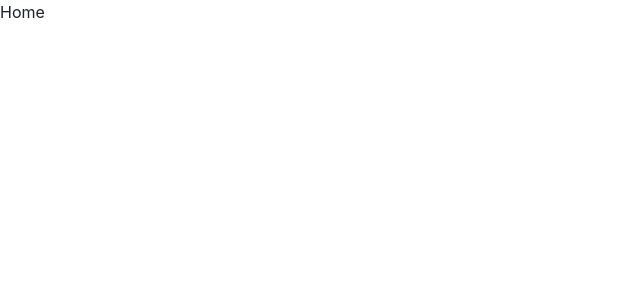
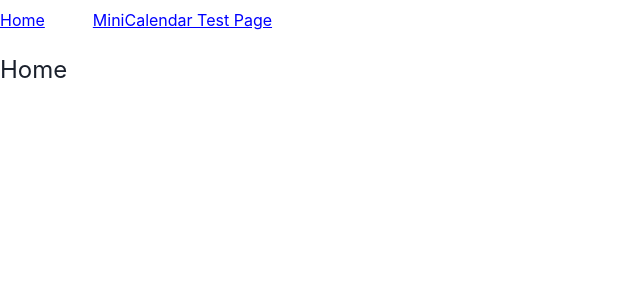
Before and after one commit to shreyasanthana/gdsc-climaterealityatl, a React (Create React App) app in the folder my-app/: page / in a window 1280 px wide. Shown: the top 300 px of the page, without its empty margins (0-640 px from the left). Built offline with nearby package versions, Linux system fonts and the light colour scheme.

Commit message:
added page routing for home, testminicalendar

```diff
--- a/my-app/src/App.js
+++ b/my-app/src/App.js
@@ -1,4 +1,4 @@
-import React from 'react';
+import React from "react";
 import {
   ChakraProvider,
   Box,
@@ -8,15 +8,25 @@ import {
   Code,
   Grid,
   theme,
-} from '@chakra-ui/react';
-import { ColorModeSwitcher } from './ColorModeSwitcher';
-import { Logo } from './Logo';
+} from "@chakra-ui/react";
+import { ColorModeSwitcher } from "./ColorModeSwitcher";
+import { Logo } from "./Logo";
+import { Route, Routes } from "react-router-dom"
 import Home from "./pages/Home";
+import TestMiniCalendar from "./pages/TestMiniCalendar"
+import Navbar from "./components/Navbar";
 
 function App() {
   return (
     <ChakraProvider theme={theme}>
-      <Home />
+      <div>
+        <Navbar />
+
+        <Routes>
+          <Route path="/" element={<Home />} />
+          <Route path="/testminicalendar" element={<TestMiniCalendar />} />
+        </Routes>
+      </div>
     </ChakraProvider>
   );
 }
--- a/my-app/src/components/MiniCalendar.js
+++ b/my-app/src/components/MiniCalendar.js
@@ -1,4 +1,4 @@
-import React from 'react'
+import React from "react";
 
 
 const MiniCalendar = () => {
--- /dev/null
+++ b/my-app/src/components/Navbar.js
@@ -0,0 +1,20 @@
+import React from "react";
+import { HStack, Link, Text } from "@chakra-ui/react";
+
+
+const Navbar = () => {
+  return (
+    <div>
+     <HStack spacing="48px" mt={2} mb={5}>
+        <Link href="/">
+          <Text as="u" color="blue">Home</Text>
+        </Link>
+        <Link href="/testminicalendar">
+          <Text as="u" color="blue">MiniCalendar Test Page</Text>
+        </Link>
+      </HStack>
+    </div>
+  )
+}
+
+export default Navbar
--- a/my-app/src/index.js
+++ b/my-app/src/index.js
@@ -4,14 +4,18 @@ import * as ReactDOM from 'react-dom/client';
 import App from './App';
 import reportWebVitals from './reportWebVitals';
 import * as serviceWorker from './serviceWorker';
+import { BrowserRouter } from "react-router-dom";
 
 const container = document.getElementById('root');
 const root = ReactDOM.createRoot(container);
 
+
 root.render(
   <StrictMode>
-    <ColorModeScript />
-    <App />
+    <BrowserRouter>
+      <ColorModeScript />
+      <App />
+    </BrowserRouter>
   </StrictMode>
 );
 
--- a/my-app/src/pages/Home.js
+++ b/my-app/src/pages/Home.js
@@ -1,10 +1,11 @@
-import React from 'react'
+import React from "react";
+import { Text } from "@chakra-ui/react";
 
 
 const Home = () => {
   return (
     <div>
-      Home
+      <Text fontSize="2xl" mb={5}>Home</Text>
     </div>
   )
 }
--- a/my-app/src/pages/TestMiniCalendar.js
+++ b/my-app/src/pages/TestMiniCalendar.js
@@ -1,13 +1,12 @@
-import React from 'react'
-import MiniCalendar from "./components/MiniCalendar"
+import React from "react";
+import { Text } from "@chakra-ui/react";
+import MiniCalendar from "../components/MiniCalendar";
 
 
 const TestMiniCalendar = () => {
   return (
     <div>
-      <h1>
-        TestMiniCalendar
-      </h1>
+      <Text fontSize="2xl" mb={5}>TestMiniCalendar</Text>
       < MiniCalendar />
     </div>
   )
```
